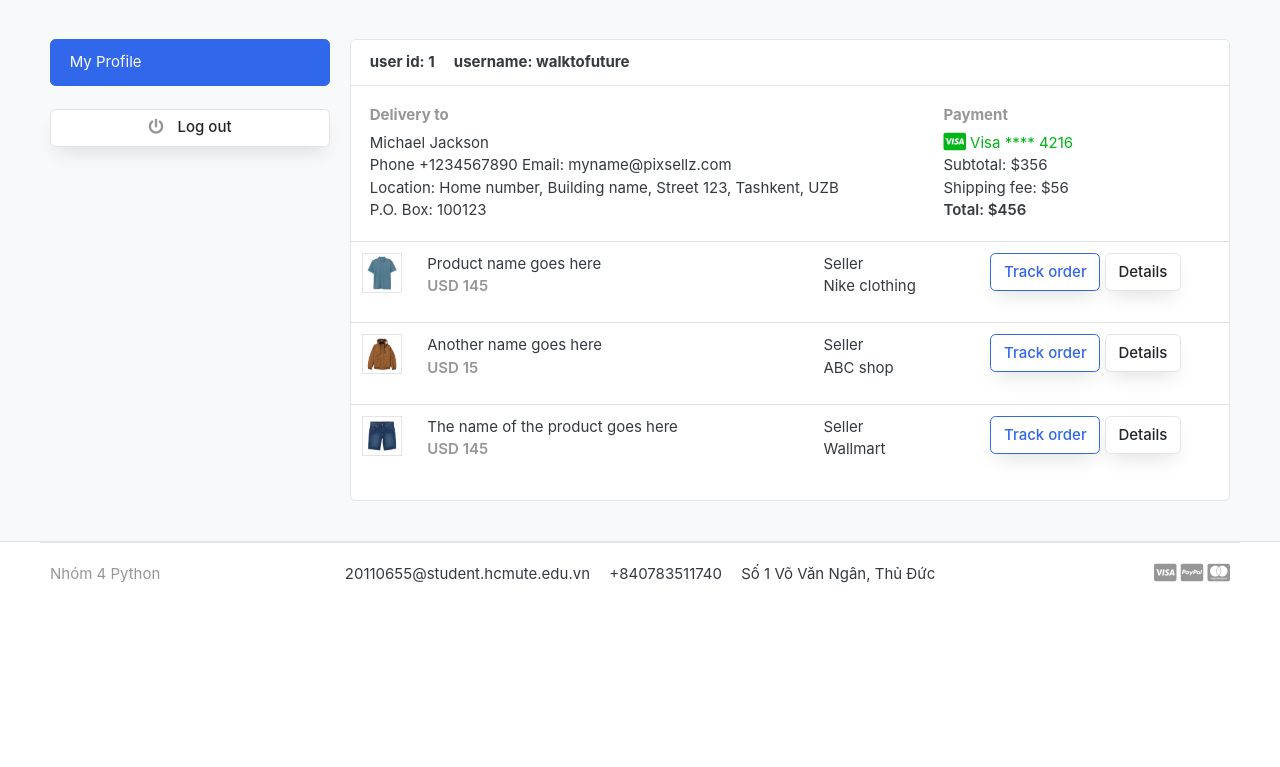
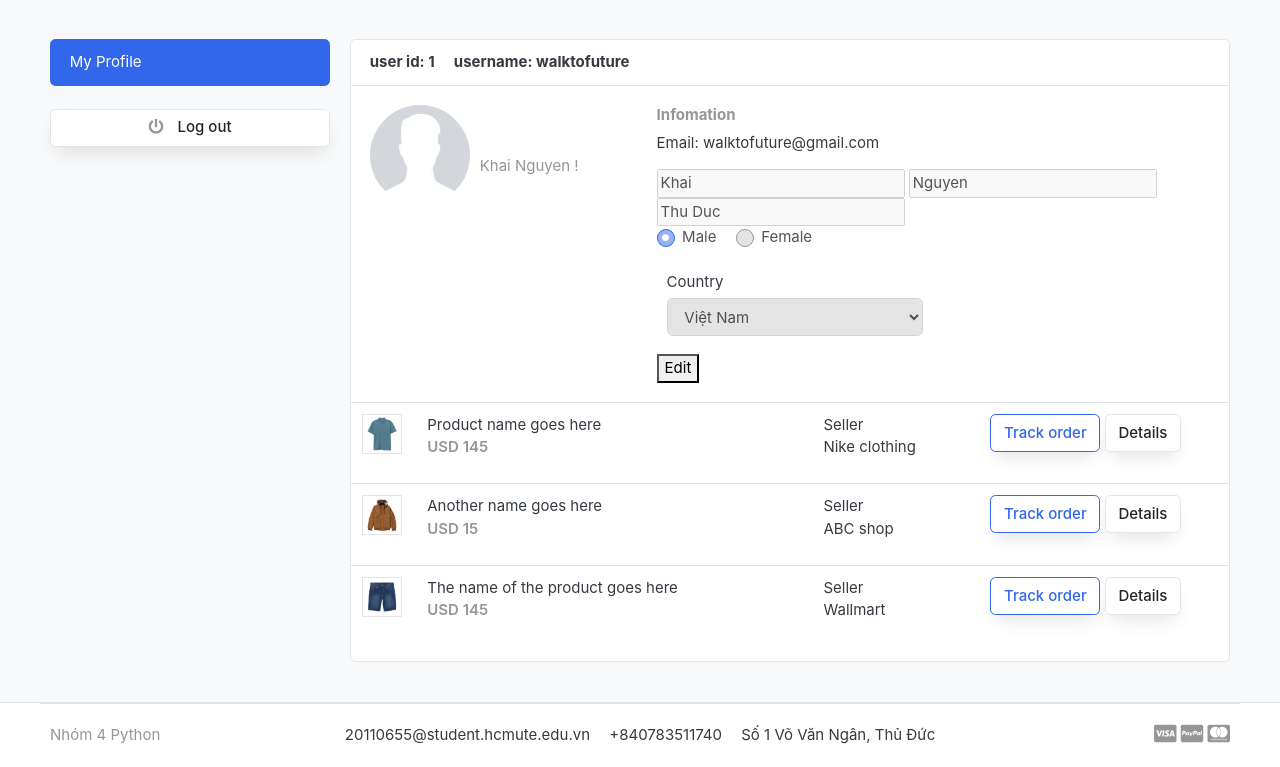
Before and after one commit to NoahSavant/WalkToFutureProject, a Django app: page /profile/ in a window 1280 px wide. Shown: the part 133-900 px from the top of the page. Before the commit the page ends 716 px from the top, so only its background shows below. Run offline with Django 4.2, Linux system fonts and the light colour scheme; a user stored in the database is signed in; data comes from the database, SQL or seed files in the repository; both versions use the stored data as it was after the commit; some libraries are stand-ins or nearby versions; some web fonts are replaced.

Commit message:
xong nua

```diff
--- a/FootWearStore/store/static/store/css/ui.css
+++ b/FootWearStore/store/static/store/css/ui.css
@@ -83,6 +83,11 @@ a:hover {
 .img-xs {
   width: 40px;
   height: 40px;
+}
+#avatar {
+    width: 100px;
+    height: 100px;
+    margin-right: 10px
 }
 
 .img-sm {
--- a/FootWearStore/store/templates/store/base/base.html
+++ b/FootWearStore/store/templates/store/base/base.html
@@ -89,7 +89,6 @@ $(document).ready(function() {
 			<div class="dropdown-menu">
 				<a class="dropdown-item" href="{% url 'contact' %}">Contact</a>
 				<a class="dropdown-item" href="#">Analyses</a>
-
 			</div>
 		</div>  <!-- category-wrap.// -->
 	</div> <!-- col.// -->
--- a/FootWearStore/store/templates/store/profile.html
+++ b/FootWearStore/store/templates/store/profile.html
@@ -26,24 +26,69 @@
 		</header>
 		<div class="card-body">
 			<div class="row">
+				<div class="col-md-4">
+					<div class="icontext w-100">
+						<img
+						src="{% static 'store/images/avatars/default_avatar.jpg' %}"
+						class="img-xs rounded-circle"
+						id="avatar"
+						/>
+						<label class="title text-muted"><br>{{ request.user.first_name }} {{ request.user.last_name }} !</label>
+					</div>
+				</div>
 				<div class="col-md-8">
-					<h6 class="text-muted">Delivery to</h6>
-					<p>Michael Jackson <br>
-					Phone +1234567890 Email: myname@pixsellz.com <br>
-			    	Location: Home number, Building name, Street 123,  Tashkent, UZB <br>
-			    	P.O. Box: 100123
-			 		</p>
-				</div>
-				<div class="col-md-4">
-					<h6 class="text-muted">Payment</h6>
-					<span class="text-success">
-						<i class="fab fa-lg fa-cc-visa"></i>
-					    Visa  **** 4216
-					</span>
-					<p>Subtotal: $356 <br>
-					 Shipping fee:  $56 <br>
-					 <span class="b">Total:  $456 </span>
-					</p>
+					<h6 class="text-muted">Infomation</h6>
+					<p>Email: {{ request.user.email }} </p>
+					<form method="POST" action="">
+						{% csrf_token %}
+						{% if not edit %}
+							<input disabled name="first_name" value="{{ request.user.first_name }}">
+							<input disabled name="last_name" value="{{ request.user.last_name }}">
+							<input disabled name="city" value="{{ cus.city }}">
+							<div id="gender" class="form-group">
+								{% if cus.gender == 'male' %}
+								<label class="custom-control custom-radio custom-control-inline">
+								    <input disabled class="custom-control-input" checked="" type="radio" name="gender" value="male">
+								    <span class="custom-control-label"> Male </span>
+								</label>
+								<label class="custom-control custom-radio custom-control-inline">
+								    <input disabled class="custom-control-input" type="radio" name="gender" value="female">
+								    <span class="custom-control-label"> Female </span>
+								</label>
+								{% else %}
+								<label class="custom-control custom-radio custom-control-inline">
+								    <input disabled class="custom-control-input" type="radio" name="gender" value="male">
+								    <span class="custom-control-label"> Male </span>
+								</label>
+								<label class="custom-control custom-radio custom-control-inline">
+								    <input disabled class="custom-control-input" checked="" type="radio" name="gender" value="female">
+								    <span class="custom-control-label"> Female </span>
+								</label>
+								{% endif %}
+							</div>
+							<div id="country" class="form-group col-md-6">
+					  			<label>Country</label>
+					  			<select disabled class="form-control" name = "country">
+									{% for item in country %}
+										{% if cus.country == item %}
+											<option value = "{{ item }}" selected="">{{ item }}</option>
+										{% else %}
+											<option value = "{{ item }}">{{ item }}</option>
+										{% endif %}
+									{% endfor %}
+					  			</select>
+							</div> <!-- form-group end.// -->
+							<button onclick="document.getElementById('type').value = 'edit'" type="submit">Edit</button>
+						{% else %}
+							<input name="first_name" value="{{ request.user.first_name }}">
+							<input name="last_name" value="{{ request.user.last_name }}">
+							<input disabled name="city" value="{{ cus.city }}">
+							<input disabled name="gender" value="{{ cus.gender }}">
+							<input disabled name="country" value="{{ cus.country }}">
+							<button onclick="document.getElementById('type').value = 'save'" type="submit">Save</button>
+						{% endif %}
+						<input hidden id="type" name="type" value="">
+					</form>
 				</div>
 			</div> <!-- row.// -->
 		</div> <!-- card-body .// -->
@@ -92,5 +137,9 @@
 
 </section>
 <!-- ========================= SECTION CONTENT END// ========================= -->
-
+<script>
+if ( window.history.replaceState ) {
+  window.history.replaceState( null, null, window.location.href );
+}
+</script>
 {% endblock %}
--- a/FootWearStore/store/views.py
+++ b/FootWearStore/store/views.py
@@ -61,8 +61,10 @@ def product_detail(request, slug):
         'first':size_quantity[0],
         'feedbacks': feedbacks,
     })
+
 def register_successfully(request):
     return render(request,'store/RegisterSuccessfully.html')
+
 def register(request):
     # don't allow user to go back register page when already login
     if request.user.is_authenticated:
@@ -74,7 +76,6 @@ def register(request):
         if User.objects.filter(email=request.POST.get('email')).exists() or User.objects.filter(username=request.POST.get('username')).exists() :
             exists = True
         if form.is_valid() and not exists:
-
             a = []
             for i in range(4):
                 a.append(str(random.randint(0,9)))
@@ -106,8 +107,6 @@ def register(request):
             request.session['pin'] = pin
             request.session['emailUser']= emailUser
             request.session['username']=  request.POST.get('username')
-
-
 
             return redirect('verify')
     context = {'form':form,
@@ -306,7 +305,6 @@ def order_complete(request):
         'info': info
     })
 
-
 def verify(request):
     error = False
     count = 0
@@ -348,7 +346,6 @@ def verify(request):
         'count':count
         })
 
-
 def contact(request):
     success = False
     if request.method == 'POST':
@@ -371,5 +368,21 @@ def contact(request):
 
     return render(request,'store/contact.html',{'success':success})
 
+@login_required(login_url='login')
 def profile(request):
-    return render(request,'store/profile.html')
+    edit = False
+    if request.method == 'POST':
+        type = request.POST.get('type')
+        if type == 'edit':
+            edit = True
+        else:
+            first = request.POST.get('first_name')
+            last = request.POST.get('last_name')
+            edit = False
+    cus = models.Customer.objects.get(user=request.user)
+    country = ['Việt Nam', 'United States', 'Russia']
+    return render(request,'store/profile.html', {
+        'cus': cus,
+        'country': country,
+        'edit': edit
+    })
```
Also changed, not shown: FootWearStore/db.sqlite3.
